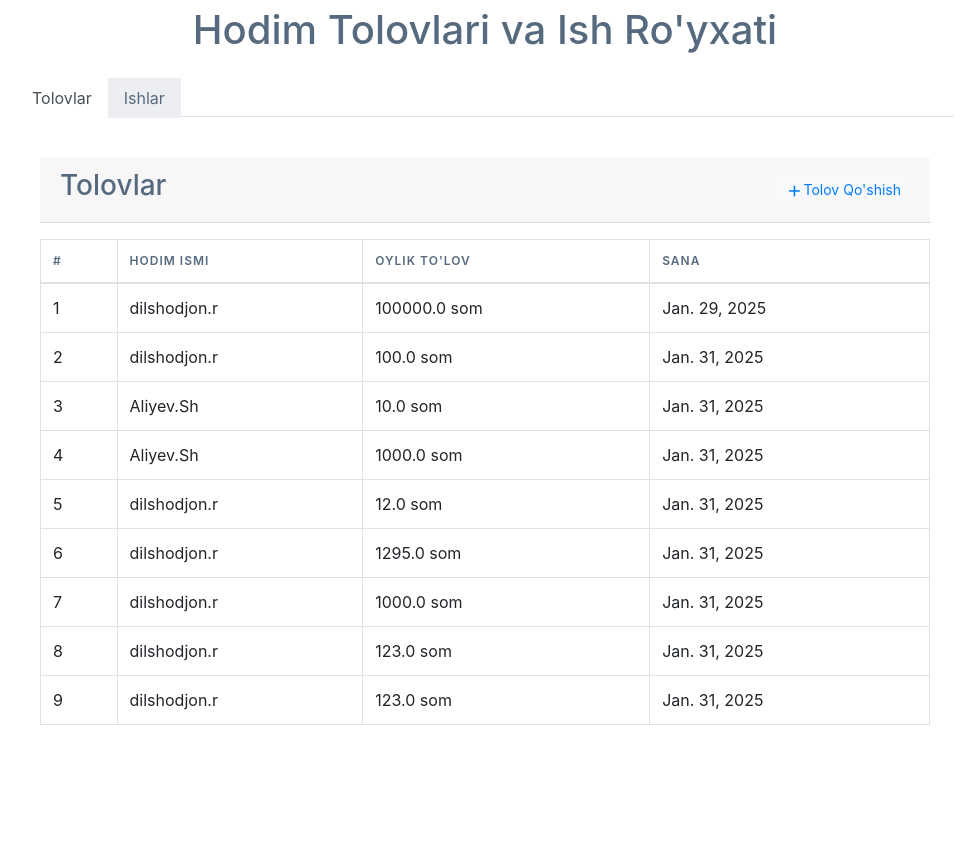
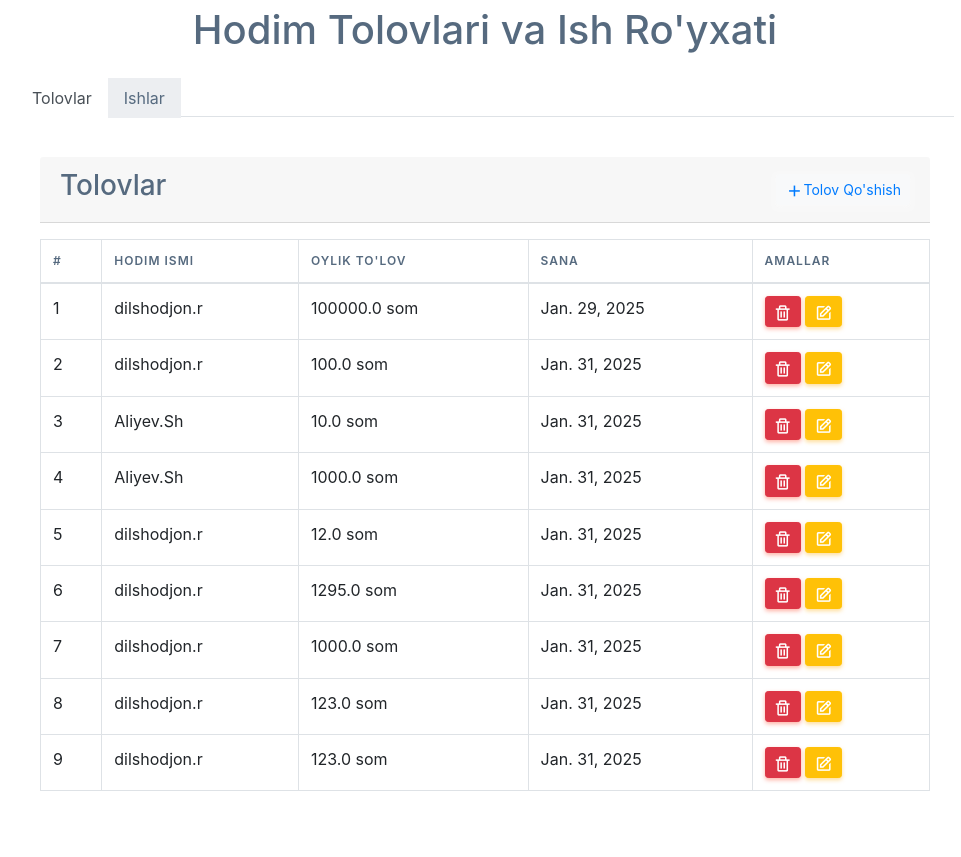
Before and after one commit to dilshodjonr/tezim-book_shop, a Django app: page /staff in a window 1280 px wide. Shown: the part 471-1328 px from the top of the page, without its empty margins (285-1246 px from the left). Before the commit the page ends 1196 px from the top, so only its background shows below. Run offline with Django 5.2, Linux system fonts and the light colour scheme; data comes from the database, SQL or seed files in the repository; both versions use the stored data as it was after the commit; some libraries are stand-ins or nearby versions.

Commit message:
first commit

```diff
--- a/home/urls.py
+++ b/home/urls.py
@@ -23,6 +23,7 @@ urlpatterns = [
     path("staff_payment/create", views.staff_payment_create , name="staff_payment_create"),
     #Staff_work
     path("staff_work/create", views.staff_work_create , name="staff_work_create"),
+
     # Cost
     path("Cost" , views.cost_view,  name="cost_view"),
     path("cost/create", views.cost_create , name="cost_create"),
--- a/home/views.py
+++ b/home/views.py
@@ -1,11 +1,8 @@
 from django.shortcuts import render , redirect
 from django.shortcuts import get_object_or_404
 
-from .forms import refrencesForm
-from .models import refrences , Book_model
-from .models import Staff
-from .forms import StaffForm , CostForm , BookForm , SotuvForm , ChiqimForm , StaffpaymentForm , StaffWorkForm
-from .models import Cost, Book_model , Income , Output, Staff_Payment , Staff_Work
+from .forms import *
+from .models import *
 # Create your views here.
 
 def home(request):
@@ -78,9 +75,11 @@ def reference_delete(request , pk):
 def staff_view(request):
     staff_list = Staff.objects.all()
     staff_payment_list = Staff_Payment.objects.all()
+    work_list = Staff_Work.objects.all()
     context = {
         "staff_list": staff_list,
-        "staff_payment_list":staff_payment_list
+        "staff_payment_list":staff_payment_list,
+        "work_list":work_list
     }
     return render(request, "Staff/staff.html" , context=context)
 
@@ -354,3 +353,26 @@ def staff_work_create(request):
         "forms":forms
     }
     return render(request , "staff_work/staff_work_create.html" , context=context)
+
+
+def staff_work_update(request , pk):
+    Staff_item = Staff_Work.objects.get(pk=pk)
+
+    if request.method == "POST":
+        forms = StaffWorkForm(request.POST , instance=Staff_item)
+        if forms.is_valid():
+            forms.save()
+            return redirect('staff_view')
+
+    forms = StaffWorkForm(instance=Staff_item)
+
+    context = {
+        "forms":forms
+    }
+
+    return render(request , 'Staff/staff_update.html' , context=context)
+
+def staff_work_delete(request , pk):
+    staff_item = Staff_Work.objects.get(pk=pk)
+    staff_item.delete()
+    return redirect('staff_view')
--- a/templates/Staff/staff.html
+++ b/templates/Staff/staff.html
@@ -74,6 +74,7 @@
                         <th>Hodim Ismi</th>
                         <th>Oylik to'lov</th>
                         <th>Sana</th>
+                        <th>Amallar</th>
                     </tr>
                 </thead>
                 <tbody>
@@ -85,6 +86,14 @@
                         <td>{{payment.staff}}</td>
                         <td>{{payment.price}} som</td>
                         <td>{{payment.created_at}}</td>
+                        <td>
+                            <a class="btn btn-sm btn-danger text-white delete-btn" href="">
+                                <i class="bx bx-trash"></i>
+                            </a>
+                            <a class="btn btn-sm btn-warning text-white" href="">
+                                <i class="bx bx-edit"></i>
+                            </a>
+                        </td>
                     </tr>
                     {% endfor %}
                 </tbody>
@@ -102,19 +111,30 @@
                     <tr>
                         <th>#</th>
                         <th>Hodim Ismi</th>
-                        <th>Oylik to'lov</th>
+                        <th>Narxi</th>
+                        <th>ishlagan vaqti</th>
                         <th>Sana</th>
+                        <th>Amallar</th>
                     </tr>
                 </thead>
                 <tbody>
-                    {% for payment in staff_payment_list %}
+                    {% for work in work_list %}
 
 
                     <tr>
                         <td>{{forloop.counter}}</td>
-                        <td>{{payment.staff}}</td>
-                        <td>{{payment.price}} som</td>
-                        <td>{{payment.create_at}}</td>
+                        <td>{{work.staff}}</td>
+                        <td>{{work.price}}</td>
+                        <td>{{work.time_work}}</td>
+                        <td>{{work.created_at}}</td>
+                        <td>
+                            <a class="btn btn-sm btn-danger text-white delete-btn" href="">
+                                <i class="bx bx-trash"></i>
+                            </a>
+                            <a class="btn btn-sm btn-warning text-white" href="">
+                                <i class="bx bx-edit"></i>
+                            </a>
+                        </td>
                     </tr>
                     {% endfor %}
                 </tbody>
```
Also changed, not shown: db.sqlite3.
